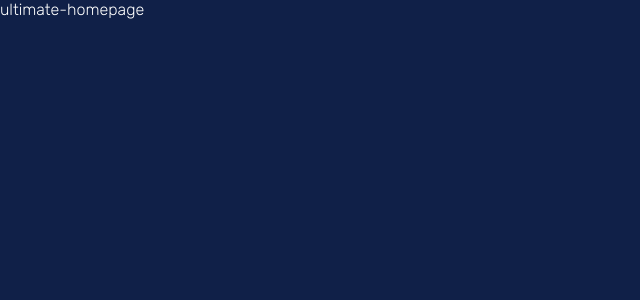
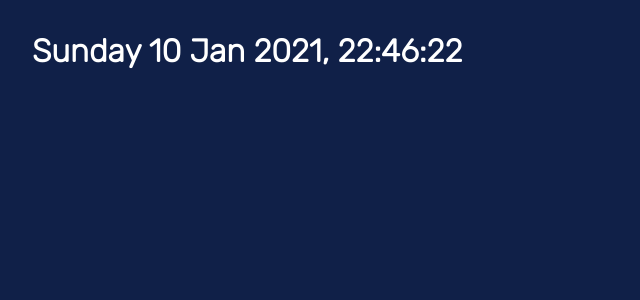
Before and after one commit to j-blackmore/ultimate-homepage, a React app: page / in a window 1280 px wide. Shown: the top 300 px of the page, without its empty margins (0-640 px from the left). Built offline with nearby package versions, Linux system fonts and the light colour scheme.

Commit message:
feat: Add initial Header with current time

```diff
--- a/src/components/App/App.jsx
+++ b/src/components/App/App.jsx
@@ -1,5 +1,11 @@
+import Header from '../Header/Header';
+
 const App = () => {
-  return <div className="ultimate-homepage">ultimate-homepage</div>;
+  return (
+    <div className="ultimate-homepage">
+      <Header />
+    </div>
+  );
 };
 
 export default App;
--- /dev/null
+++ b/src/components/Header/Header.jsx
@@ -0,0 +1,29 @@
+import {useState, useEffect} from 'react';
+
+const formatDateLong = (date) =>
+  date.toLocaleString('en-GB', {
+    hour: 'numeric',
+    minute: 'numeric',
+    second: 'numeric',
+    weekday: 'long',
+    day: 'numeric',
+    month: 'short',
+    year: 'numeric',
+  });
+
+const Header = () => {
+  const [time, setTime] = useState(new Date());
+
+  useEffect(() => {
+    var ticker = setInterval(() => setTime(new Date()), 250);
+    return () => clearInterval(ticker);
+  }, []);
+
+  return (
+    <div className="header">
+      <h1 className="current-time">{formatDateLong(time)}</h1>
+    </div>
+  );
+};
+
+export default Header;
--- /dev/null
+++ b/src/components/Header/_header.scss
@@ -0,0 +1,6 @@
+.header {
+  padding: 2rem;
+  .current-time {
+    margin: 0;
+  }
+}
--- a/src/scss/_components.scss
+++ b/src/scss/_components.scss
@@ -1 +1,2 @@
 @use '../components/App/app';
+@use '../components/Header/header';
```
